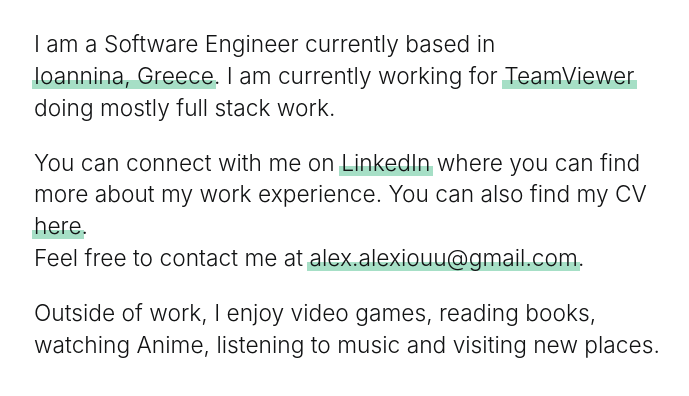
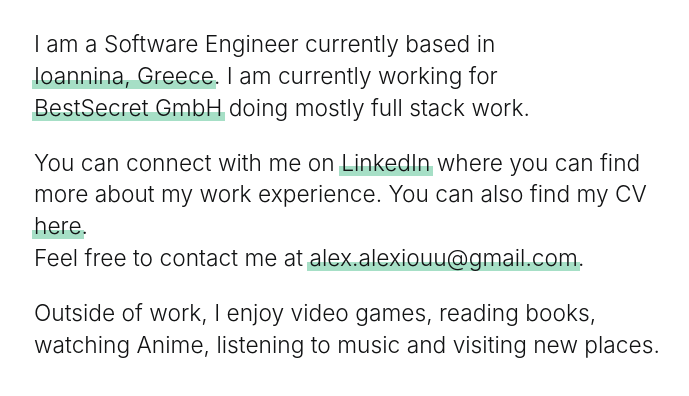
Before and after one commit to AlexandrosAlexiou/alexandrosalexiou.github.io, a plain HTML site: page index.html in a window 1280 px wide. Shown: the part 246-642 px from the top of the page, without its empty margins (102-791 px from the left). Drawn offline with Linux system fonts and the light colour scheme.

Commit message:
regular update

```diff
--- a/index.html
+++ b/index.html
@@ -63,7 +63,7 @@
   <p>
     I am a Software Engineer currently based in <a href="https://maps.google.com/?q=ioannina" target="_blank">Ioannina,
       Greece</a>.
-    I am currently working for <a href="https://www.teamviewer.com/en/" target="_blank">TeamViewer</a> doing mostly full
+    I am currently working for <a href="https://www.bestsecret.com/" target="_blank">BestSecret GmbH</a> doing mostly full
     stack
     work.
   </p>
```
Also changed, not shown: 1 other file.
